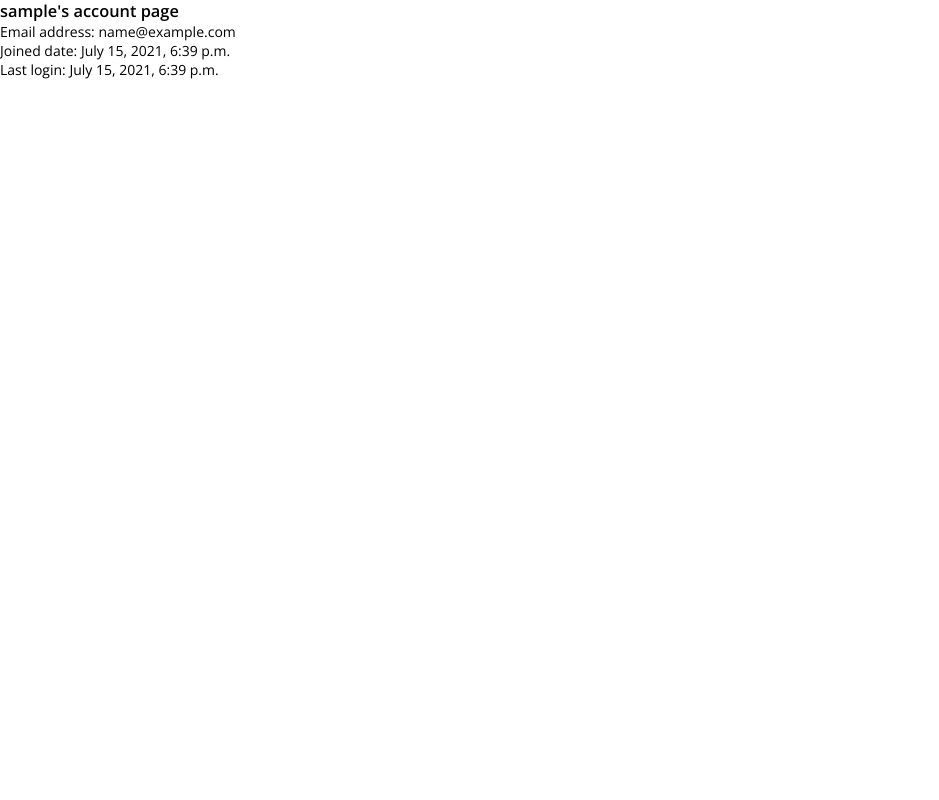
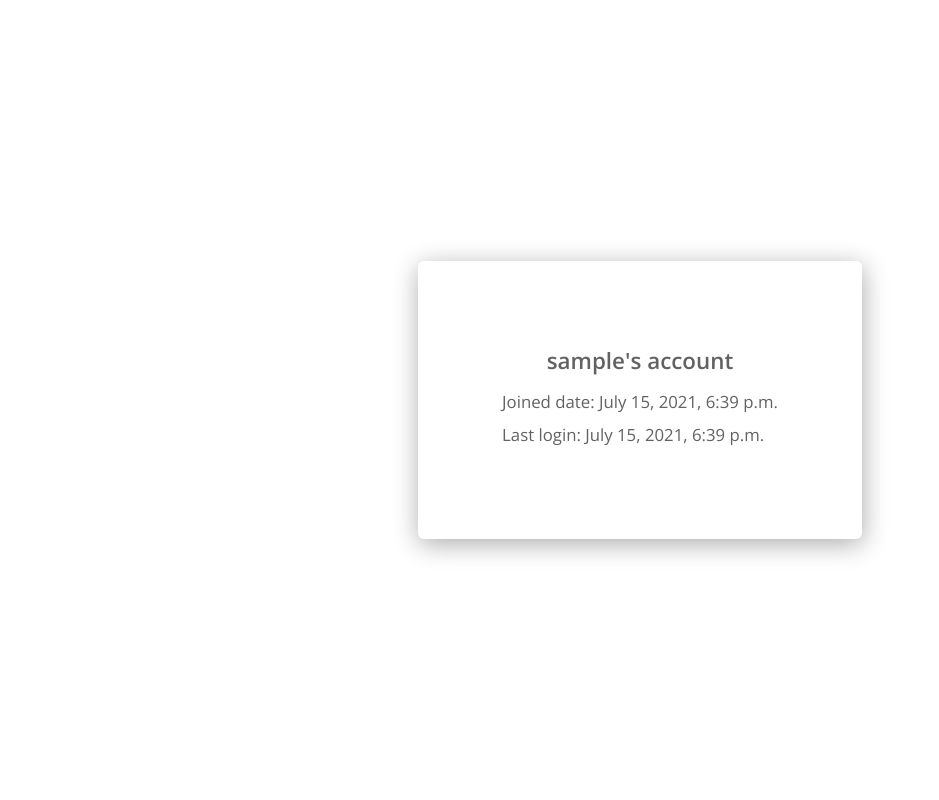
Before and after one commit to FredPerr/django_super, a Django app: page /accounts/ in a window 1280 px wide. Shown: the whole page, without its empty margins (0-939 px from the left). Run offline with Django 3.2, Linux system fonts and the light colour scheme; the visitor is signed in with stand-in values (Sample User, id 1); style sheets or scripts are compiled from the project's sources; some libraries are stand-ins or nearby versions.

Commit message:
added style to the accounts page

```diff
--- a/accounts/static/accounts/style/accounts.scss
+++ b/accounts/static/accounts/style/accounts.scss
@@ -6,6 +6,9 @@ $color5: #f5f8ff;
 $color6: #1865c9;
 $color7: #b32d2d;
 
+
+$box-border-radius: 6px;
+$box-shadow: 1px 5px 26px 0px #acacac;
 
 .input-holder {
     position: relative;
@@ -61,7 +64,7 @@ $color7: #b32d2d;
 .button {
     background-color: $color2;
     border: none;
-    border-radius: 6px;
+    border-radius: $box-border-radius;
     color: $color4;
     padding: 0.6rem 1rem;
     font-size: 1.1rem;
@@ -75,7 +78,7 @@ $color7: #b32d2d;
 
 .link {
     border: none;
-    border-radius: 6px;
+    border-radius: $box-border-radius;
     color: $color2;
     padding: 0.6rem 0.4rem;
     font-size: 1.1rem;
@@ -105,7 +108,7 @@ $color7: #b32d2d;
 
 .form-box {
     flex-wrap: wrap;
-    box-shadow: 1px 5px 26px 0px #acacac;
+    box-shadow: $box-shadow;
     padding: 6rem 5rem;
     display: flex;
     flex-direction: column;
@@ -164,3 +167,23 @@ $color7: #b32d2d;
         }
     }
 }
+
+#details-box {
+    padding: 6rem;
+    border-radius: $box-border-radius;
+    box-shadow: $box-shadow;
+    color: $color3;
+    font-size: 1.2rem;
+
+    h3 {
+        font-size: 1.6rem;
+        margin-bottom: 1rem;
+        text-align: center;
+    }
+    ul {
+        list-style-type: none;
+        li {
+            margin-bottom: .7rem;
+        }
+    }
+}
--- a/accounts/templates/accounts/details.html
+++ b/accounts/templates/accounts/details.html
@@ -3,11 +3,11 @@
 {% block title %}Account details{% endblock %}
 
 {% block content %}
-
+<div class="form-container">
+    <div id="details-box">
         {% if not username %}
-<h3>{{user.username}}'s account page</h3>
+        <h3>{{user.username}}'s account</h3>
         <ul>
-    <li>Email address: {{user.email}}</li>
             <li>Joined date:   {{user.date_joined}}</li>
             <li>Last login:   {{user.last_login}}</li>
         </ul>
@@ -15,5 +15,6 @@
         {% else %}
         <h3>Could not find the user {{username}}!</h3>
         {% endif %}
-
+    </div>
+</div>
 {% endblock content %}
--- a/accounts/views.py
+++ b/accounts/views.py
@@ -74,10 +74,10 @@ class PasswordResetCompleteView(views.PasswordResetCompleteView):
 def details(request, username=''):
 
     if username == '':
-        return render(request, 'accounts/details.html', context={'user': request.user})
+        return render(request, 'accounts/details.html', context={'user': request.user, **EXTRA_CONTEXT})
 
     try:
         user = Account.objects.get(username=username)
     except Account.DoesNotExist:
-        return render(request, 'accounts/details.html', context={'username': username})
-    return render(request, 'accounts/details.html', context={'user': user})
+        return render(request, 'accounts/details.html', context={'username': username, **EXTRA_CONTEXT})
+    return render(request, 'accounts/details.html', context={'user': user, **EXTRA_CONTEXT})
```
Lines whose indentation alone changed are shown as unchanged.
